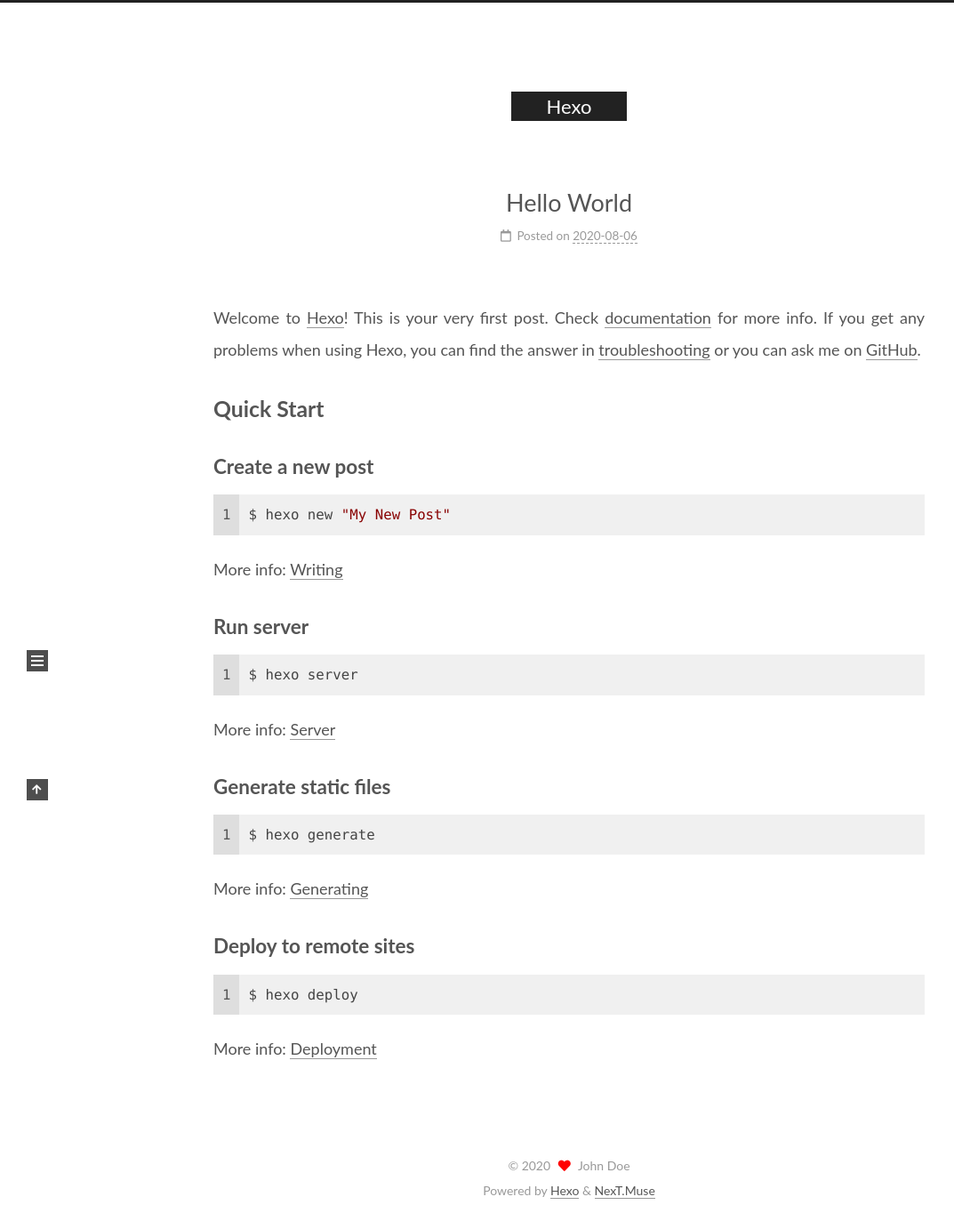
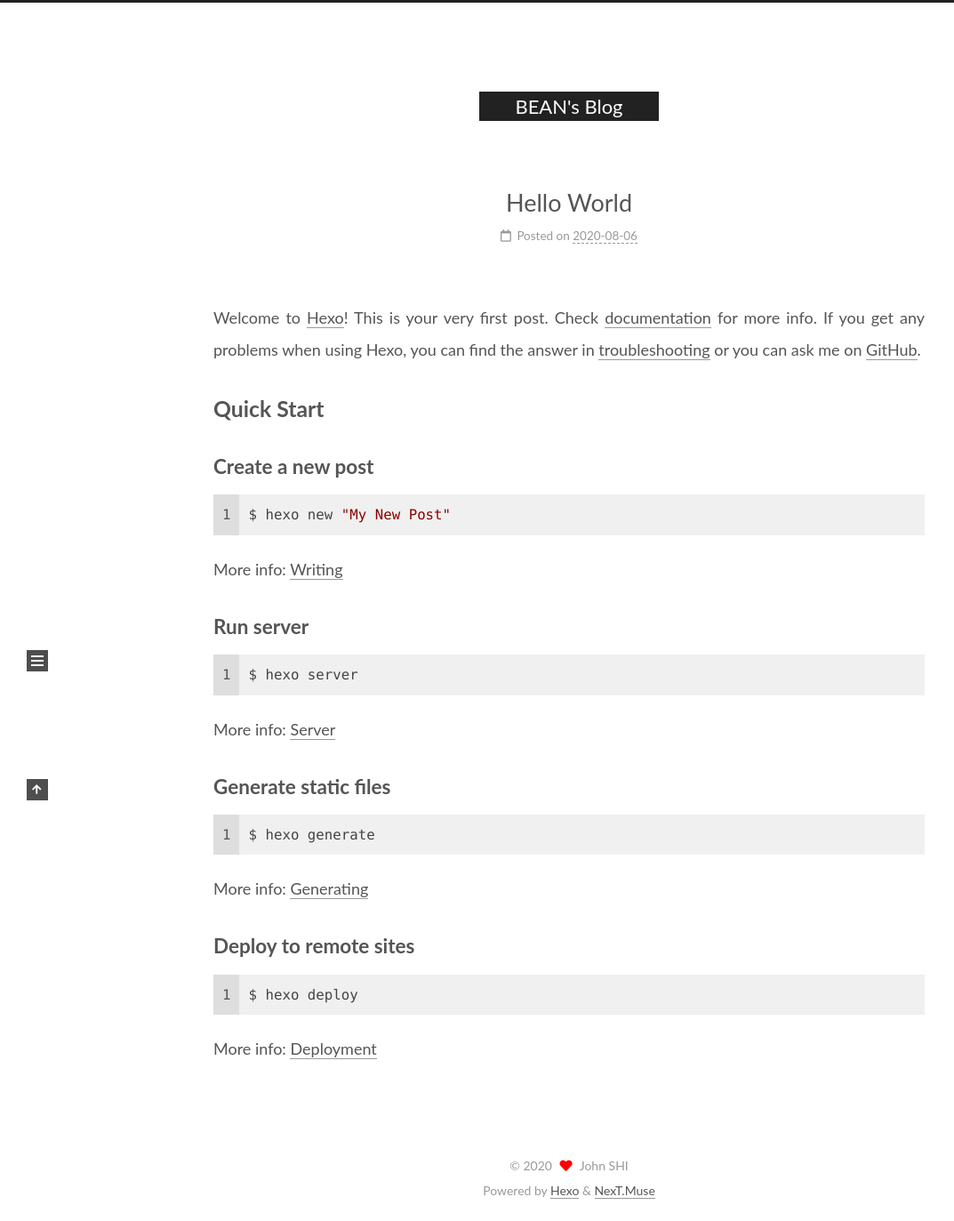
Before and after one commit to johnsh1/johnsh1.github.io, a plain HTML site: page index.html in a window 1280 px wide. Shown: the whole page at 89% size, without its empty margins (0-1073 px from the left). Drawn offline with nearby package versions, Linux system fonts and the light colour scheme.

Commit message:
Site updated: 2020-08-06 09:28:59

```diff
--- a/css/main.css
+++ b/css/main.css
@@ -2613,7 +2613,7 @@
 }
 .links-of-author a::before,
 .links-of-author span.exturl::before {
-  background: #496bff;
+  background: #b46bff;
   display: inline-block;
   margin-right: 3px;
   transform: translateY(-2px);
--- a/index.html
+++ b/index.html
@@ -23,11 +23,11 @@
   </script>
 
   <meta property="og:type" content="website">
-<meta property="og:title" content="Hexo">
+<meta property="og:title" content="BEAN&#39;s Blog">
 <meta property="og:url" content="http://yoursite.com/index.html">
-<meta property="og:site_name" content="Hexo">
+<meta property="og:site_name" content="BEAN&#39;s Blog">
 <meta property="og:locale" content="en_US">
-<meta property="article:author" content="John Doe">
+<meta property="article:author" content="John SHI">
 <meta name="twitter:card" content="summary">
 
 <link rel="canonical" href="http://yoursite.com/">
@@ -43,7 +43,7 @@
   };
 </script>
 
-  <title>Hexo</title>
+  <title>BEAN's Blog</title>
 
 
 
@@ -104,7 +104,7 @@
 
     <a href="/" class="brand" rel="start">
       <i class="logo-line"></i>
-      <h1 class="site-title">Hexo</h1>
+      <h1 class="site-title">BEAN's Blog</h1>
       <i class="logo-line"></i>
     </a>
   </div>
@@ -149,7 +149,7 @@
 
       <section class="site-overview-wrap sidebar-panel">
         <div class="site-author animated" itemprop="author" itemscope itemtype="http://schema.org/Person">
-  <p class="site-author-name" itemprop="name">John Doe</p>
+  <p class="site-author-name" itemprop="name">John SHI</p>
   <div class="site-description" itemprop="description"></div>
 </div>
 <div class="site-state-wrap animated">
@@ -197,12 +197,12 @@
 
     <span hidden itemprop="author" itemscope itemtype="http://schema.org/Person">
       <meta itemprop="image" content="/images/avatar.gif">
-      <meta itemprop="name" content="John Doe">
+      <meta itemprop="name" content="John SHI">
       <meta itemprop="description" content="">
     </span>
 
     <span hidden itemprop="publisher" itemscope itemtype="http://schema.org/Organization">
-      <meta itemprop="name" content="Hexo">
+      <meta itemprop="name" content="BEAN's Blog">
     </span>
 
 
@@ -305,7 +305,7 @@
   <span class="with-love">
     <i class="fa fa-heart"></i>
   </span>
-  <span class="author" itemprop="copyrightHolder">John Doe</span>
+  <span class="author" itemprop="copyrightHolder">John SHI</span>
 </div>
   <div class="powered-by">Powered by <a href="https://hexo.io/" class="theme-link" rel="noopener" target="_blank">Hexo</a> & <a href="https://theme-next.js.org/muse/" class="theme-link" rel="noopener" target="_blank">NexT.Muse</a>
   </div>
```
Also changed, not shown: 2020/08/06/hello-world/index.html (+8 -8 lines), archives/2020/08/index.html (+7 -7 lines), archives/2020/index.html (+7 -7 lines), archives/index.html (+7 -7 lines).
